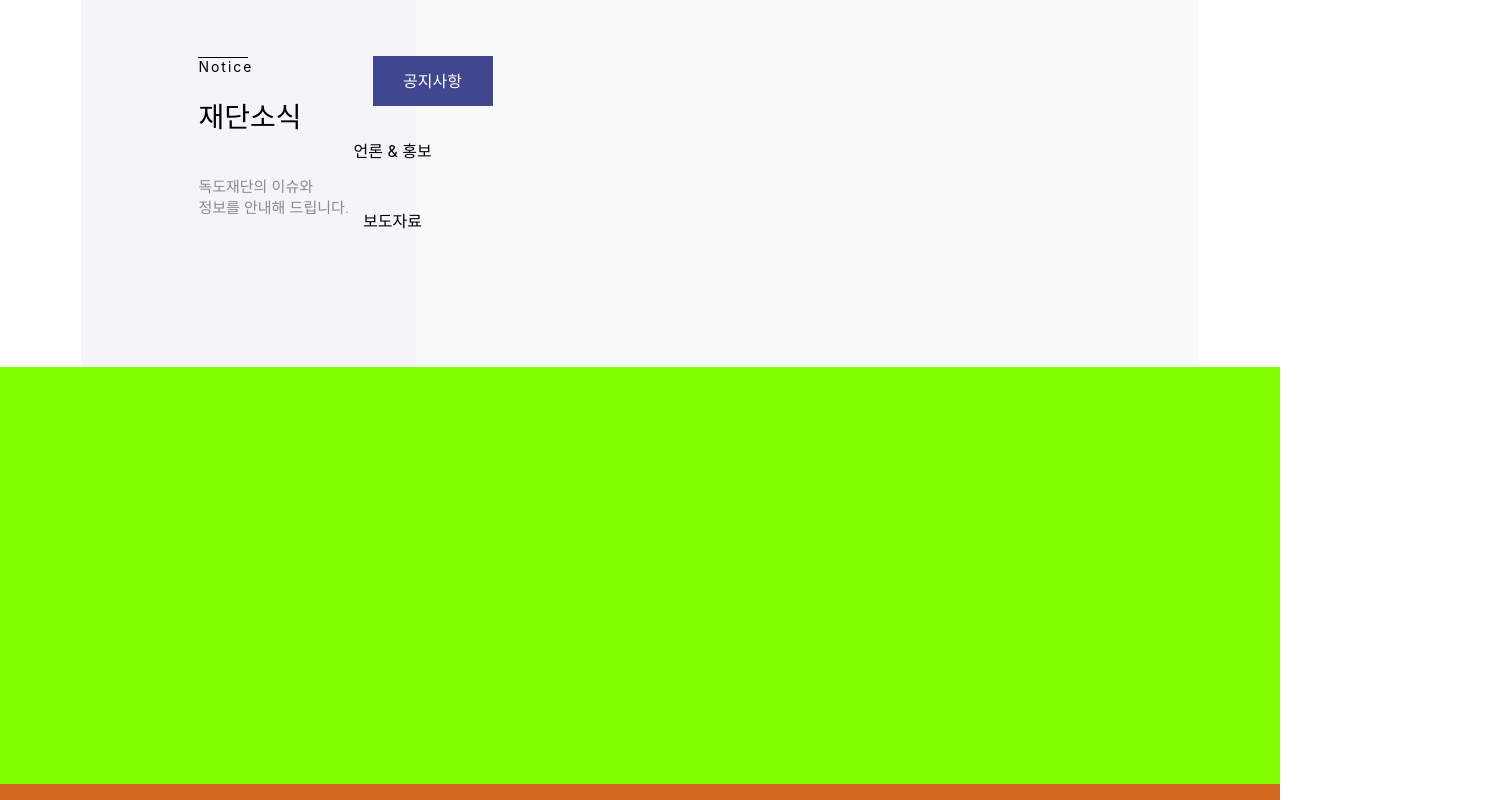
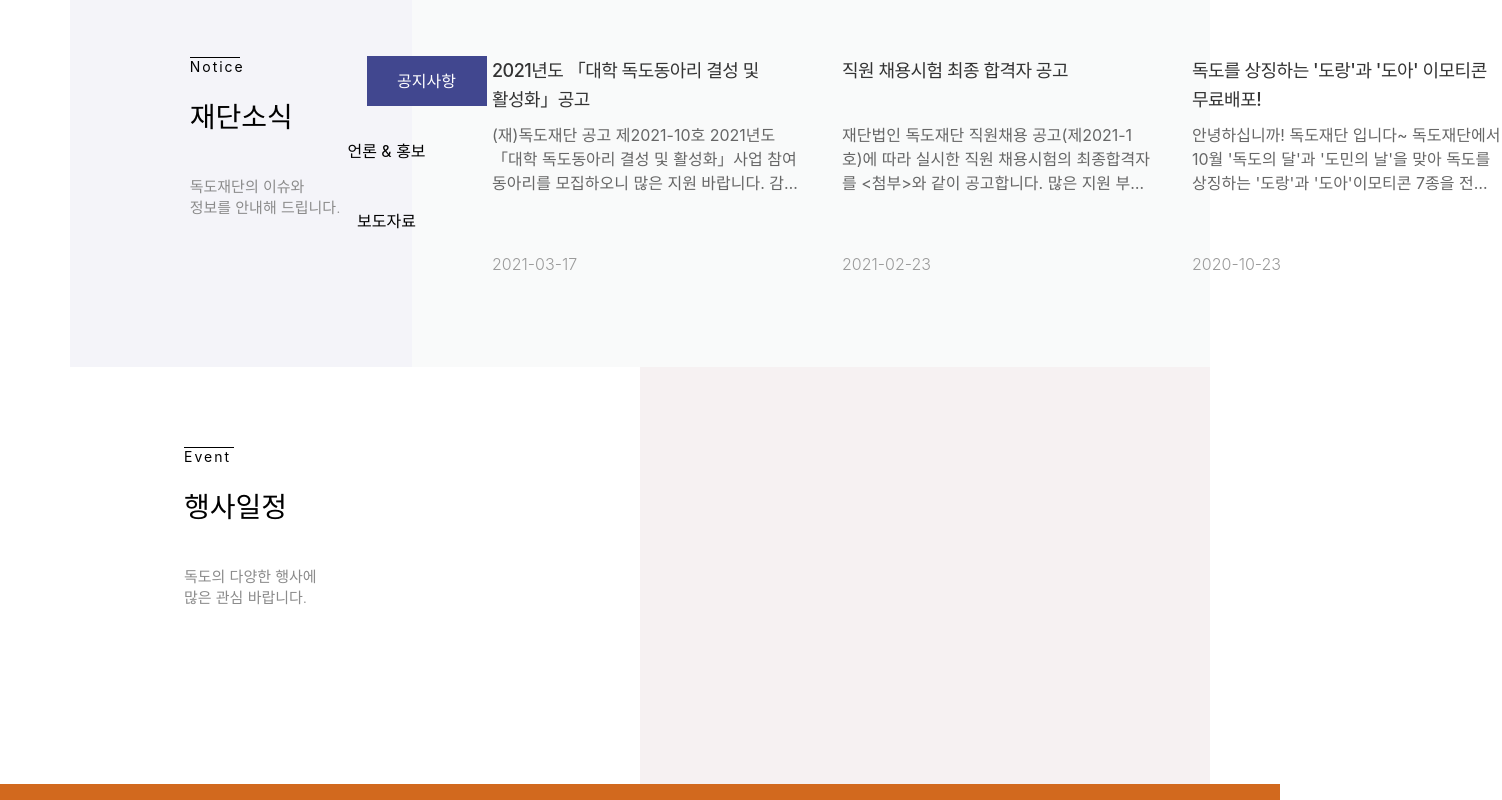
Before and after one commit to peter-coco/dokdoLandingPage, a React (Create React App) app in the folder landing-page/: page / in a window 1280 px wide. Shown: the part 960-1760 px from the top of the page, 1502 px wide, since content can reach past the window. Built offline with nearby package versions, Linux system fonts and the light colour scheme.

Commit message:
Container-notice : HTML & CSS

```diff
--- a/landing-page/src/App.css
+++ b/landing-page/src/App.css
@@ -325,7 +325,7 @@
   width: 100%;
   height: 390px;
   /* background-color: aquamarine; */
-  padding: 0px 81px 0px 81px;
+  padding: 0px 70px 0px 70px;
   box-sizing: border-box;
 }
 
@@ -340,23 +340,25 @@
   left: 35%;
 }
 
-#notice-head-English-bar {
+.head-English-bar {
   width: 50px;
   height: 1px;
+
   background-color: black;
 }
 
-#notice-head-English-Text {
+.head-English-Text {
   font-size: 14px;
   letter-spacing: 2px;
 }
 
-#notice-head-Title {
+.head-Title {
   margin-top: 20px;
   font-size: 28px;
+  font-weight: 500;
 }
 
-#notice-haed-Subscrition {
+.haed-Subscrition {
   width: 180px;
   height: 41px;
   margin-top: 40px;
@@ -391,17 +393,76 @@
 }
 
 #notice-contents {
+  display: flex;
+  padding: 80px 40px 80px 40px;
+  box-sizing: border-box;
   width: 70%;
   background: #f9fafa;
 }
 
+.content {
+  padding: 0px 0px 0px 40px;
+  box-sizing: border-box;
+}
+
+.content-title {
+  font-size: 18px;
+  width: 310px;
+  height: 50px;
+  color: #333;
+  font-weight: 550;
+  letter-spacing: -0.5px;
+  line-height: 1.6em;
+  word-break: keep-all;
+}
+
+.content-subscrition {
+  margin-top: 15px;
+  width: 310px;
+  color: #666;
+  /* height: 60px; */
+  display: -webkit-box;
+  -webkit-box-orient: vertical;
+  -webkit-line-clamp: 3;
+  overflow: hidden;
+  /* text-overflow: ellipsis; */
+  /* white-space: nowrap; */
+}
+
+.content-date {
+  position: relative;
+  top: 60px;
+  color: #9a9a9a;
+  font-weight: 300;
+}
 /* container-evetSchedule */
 
-#container-eventSchedule {
+#container-eventScheduleNAlarmZone {
+  display: flex;
   width: 100%;
   height: 417px;
-  background-color: chartreuse;
+  /* background-color: chartreuse; */
+  padding: 0px 70px 0px 70px;
+  box-sizing: border-box;
 }
+
+#eventSchedule {
+  width: 50%;
+  height: 100%;
+}
+
+#eventSchedule-head-introduce {
+  position: relative;
+  top: 80px;
+  left: 20%;
+}
+
+#alarmZone {
+  width: 50%;
+  height: 100%;
+  background: #f6f1f2;
+}
+/* container-magazine */
 
 #container-magazine {
   width: 100%;
--- a/landing-page/src/App.tsx
+++ b/landing-page/src/App.tsx
@@ -129,13 +129,17 @@ function Container() {
       <div id="container-notice">
         <div id="notice-head">
           <div id="notice-head-introduce">
-            <div id="notice-head-English-bar"></div>
-            <div id="notice-head-English-Text">Notice</div>
-            <div id="notice-head-Title">재단소식</div>
-            <div id="notice-haed-Subscrition">
+            <div className="head-English-bar"></div>
+            <div className="head-English-Text">Notice</div>
+            <div className="head-Title">재단소식</div>
+            <div className="haed-Subscrition">
               독도재단의 이슈와
               <br />
               정보를 안내해 드립니다.
+            </div>
+            <div className="head-contents-moreBtn">
+              <div className="moreBtn-horizontal"></div>
+              <div className="moreBtn-vertical"></div>
             </div>
           </div>
           <div id="notice-head-contents-title">
@@ -145,30 +149,63 @@ function Container() {
             <div className="head-content-title">언론 & 홍보</div>
             <div className="head-content-title">보도자료</div>
           </div>
-          <div id="notice-head-contents-moreBtn">
-            <div id="moreBtn-horizontal"></div>
-            <div id="moreBtn-vertical"></div>
-          </div>
         </div>
         <div id="notice-contents">
-          <div className="content active">
-            <div className="content-title"></div>
-            <div className="content-subscrition"></div>
-            <div className="content-date"></div>
+          <div className="content">
+            <div className="content-title">
+              2021년도 「대학 독도동아리 결성 및 활성화」공고
+            </div>
+            <div className="content-subscrition">
+              (재)독도재단 공고 제2021-10호 2021년도「대학 독도동아리 결성 및
+              활성화」사업 참여 동아리를 모집하오니 많은 지원 바랍니다.
+              감사합니다.
+            </div>
+            <div className="content-date">2021-03-17</div>
           </div>
           <div className="content">
-            <div className="content-title"></div>
-            <div className="content-subscrition"></div>
-            <div className="content-date"></div>
+            <div className="content-title">직원 채용시험 최종 합격자 공고</div>
+            <div className="content-subscrition">
+              {" "}
+              재단법인 독도재단 직원채용 공고(제2021-1호)에 따라 실시한 직원
+              채용시험의 최종합격자를 &lt;첨부&gt;와 같이 공고합니다. 많은 지원
+              부탁드립니다.
+            </div>
+            <div className="content-date">2021-02-23</div>
           </div>
           <div className="content">
-            <div className="content-title"></div>
-            <div className="content-subscrition"></div>
-            <div className="content-date"></div>
+            <div className="content-title">
+              독도를 상징하는 '도랑'과 '도아' 이모티콘 무료배포!
+            </div>
+            <div className="content-subscrition">
+              안녕하십니까! 독도재단 입니다~ 독도재단에서 10월 '독도의 달'과
+              '도민의 날'을 맞아 독도를 상징하는 '도랑'과 '도아'이모티콘 7종을
+              전달하게 되었습니다.
+            </div>
+            <div className="content-date">2020-10-23</div>
           </div>
         </div>
       </div>
-      <div id="container-eventSchedule"></div>
+      <div id="container-eventScheduleNAlarmZone">
+        <div id="eventSchedule">
+          <div id="eventSchedule-head">
+            <div id="eventSchedule-head-introduce">
+              <div className="head-English-bar"></div>
+              <div className="head-English-Text">Event</div>
+              <div className="head-Title">행사일정</div>
+              <div className="haed-Subscrition">
+                독도의 다양한 행사에
+                <br />
+                많은 관심 바랍니다.
+              </div>
+              <div className="head-contents-moreBtn">
+                <div className="moreBtn-horizontal"></div>
+                <div className="moreBtn-vertical"></div>
+              </div>
+            </div>
+          </div>
+        </div>
+        <div id="alarmZone"></div>
+      </div>
       <div id="container-magazine"></div>
       <div id="contaienr-logo"></div>
     </div>
```
